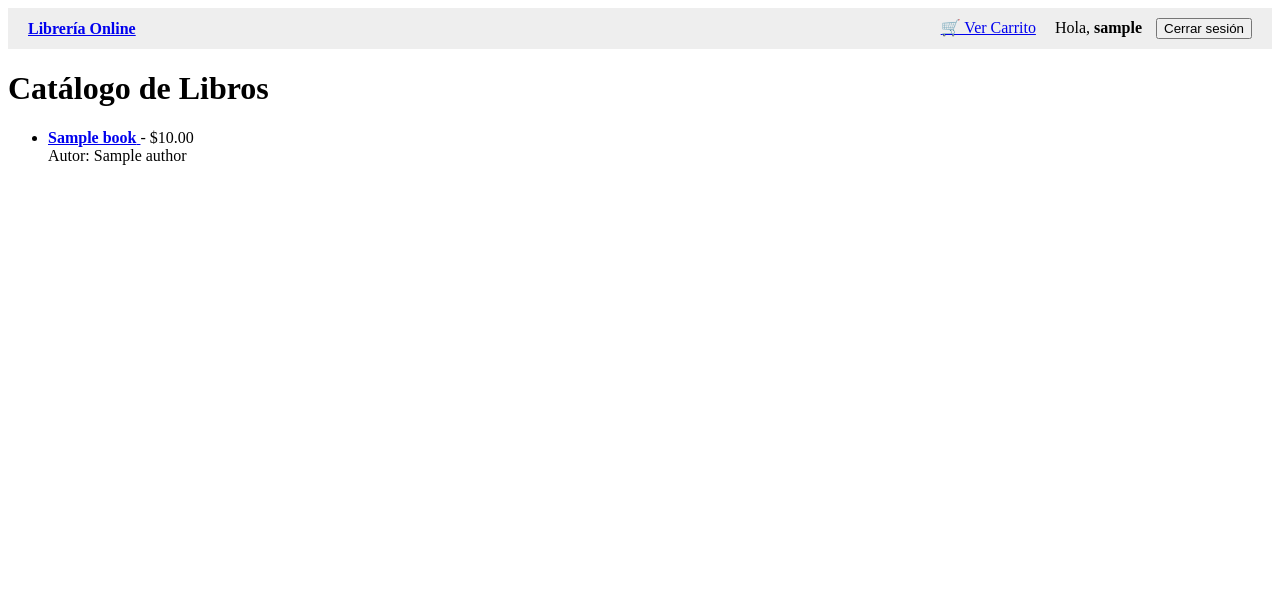
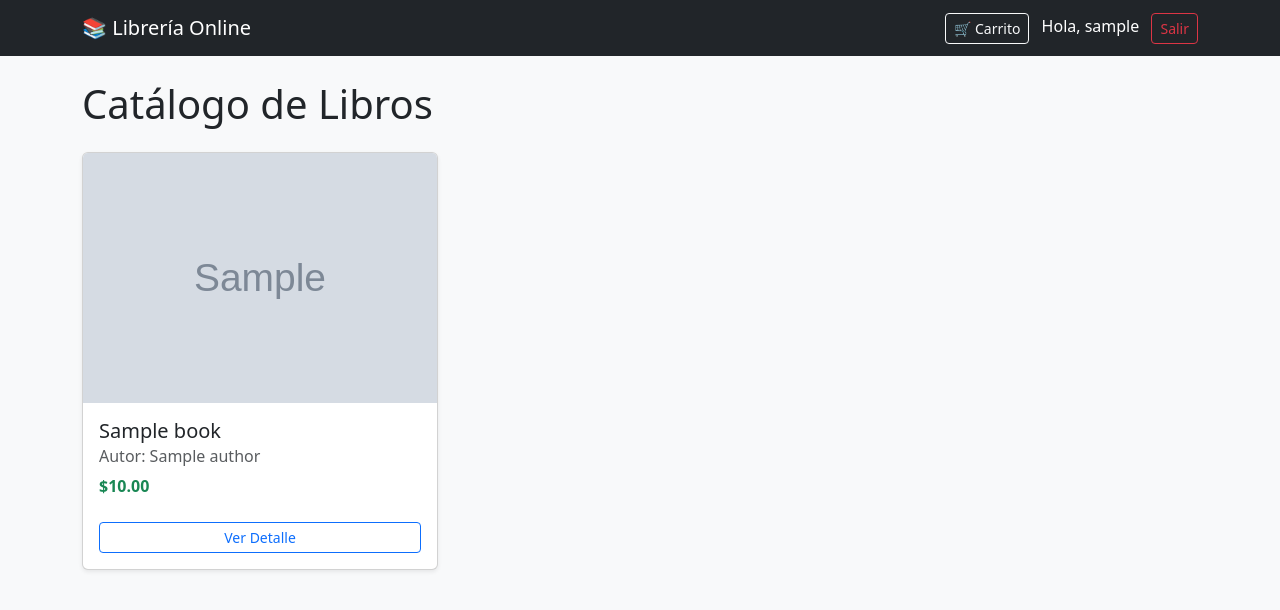
Before and after one commit to Alexis77381/biblioteca, a Django app: page / in a window 1280 px wide. Shown: the top 610 px of the page. Run offline with Django 5.2, Linux system fonts and the light colour scheme; a user stored in the database is signed in; tables that the repository leaves empty hold one stand-in row (values such as "Sample post"); grey boxes marked "Sample" are stand-in pictures.

Commit message:
feat: agregar soporte para imagenes de portada y disenio moderno con Bootstrap

```diff
--- a/bookstore_project/settings.py
+++ b/bookstore_project/settings.py
@@ -129,3 +129,7 @@ DEFAULT_AUTO_FIELD = 'django.db.models.BigAutoField'
 LOGIN_REDIRECT_URL = '/'
 # Redirección después de cerrar sesión
 LOGOUT_REDIRECT_URL = '/'
+
+# Configuración de Archivos Media (Imágenes de portada)
+MEDIA_URL = '/media/'
+MEDIA_ROOT = BASE_DIR / 'media'
--- a/bookstore_project/urls.py
+++ b/bookstore_project/urls.py
@@ -17,11 +17,17 @@ Including another URLconf
 # bookstore_project/urls.py
 from django.contrib import admin
 from django.urls import path, include
+from django.conf import settings
+from django.conf.urls.static import static
 
 urlpatterns = [
     path('admin/', admin.site.urls),
     path('accounts/', include('accounts.urls')),
     path('cart/', include('cart.urls')),
-    path('orders/', include('orders.urls')),  # <--- Agrega esto
+    path('orders/', include('orders.urls')),
     path('', include('catalog.urls')),
 ]
+
+# Esto permite que las imágenes se sirvan correctamente en modo desarrollo
+if settings.DEBUG:
+    urlpatterns += static(settings.MEDIA_URL, document_root=settings.MEDIA_ROOT)
--- a/catalog/models.py
+++ b/catalog/models.py
@@ -1,11 +1,12 @@
 from django.db import models
 
 class Author(models.Model):
-    name = models.CharField(max_length=200)
-    biography = models.TextField(blank=True)
+    name = models.CharField(max_length=100)
+    biography = models.TextField(blank=True, null=True)
 
     def __str__(self):
         return self.name
+
 
 class Book(models.Model):
     title = models.CharField(max_length=255)
@@ -13,7 +14,10 @@ class Book(models.Model):
     description = models.TextField()
     price = models.DecimalField(max_digits=6, decimal_places=2)
     stock = models.PositiveIntegerField(default=0)
+
+    # Campo para la imagen de portada
     cover_image = models.ImageField(upload_to='book_covers/', blank=True, null=True)
+
     created_at = models.DateTimeField(auto_now_add=True)
 
     def __str__(self):
--- a/catalog/templates/catalog/book_list.html
+++ b/catalog/templates/catalog/book_list.html
@@ -2,48 +2,72 @@
 <html lang="es">
 <head>
     <meta charset="UTF-8">
+    <meta name="viewport" content="width=device-width, initial-scale=1.0">
     <title>Catálogo de Libros - Librería Online</title>
+    <!-- Bootstrap 5 CDN -->
+    <link href="https://cdn.jsdelivr.net/npm/bootstrap@5.3.0/dist/css/bootstrap.min.css" rel="stylesheet">
+    <style>
+        .book-img {
+            height: 250px;
+            object-fit: cover;
+        }
+    </style>
 </head>
-<body>
+<body class="bg-light">
 
-    <!-- BARRA SUPERIOR DE USUARIO Y CARRITO (Paso 5) -->
-    <div style="display: flex; justify-content: space-between; align-items: center; background-color: #eee; padding: 10px 20px; margin-bottom: 20px;">
+    <!-- Barra de Navegación -->
+    <nav class="navbar navbar-expand-lg navbar-dark bg-dark mb-4">
+        <div class="container">
+            <a class="navbar-brand" href="{% url 'book_list' %}">📚 Librería Online</a>
             <div>
-            <a href="{% url 'book_list' %}"><strong>Librería Online</strong></a>
-        </div>
-        <div>
-            <!-- Enlace al Carrito -->
-            <a href="{% url 'cart:cart_detail' %}" style="margin-right: 15px;">🛒 Ver Carrito</a>
-
-            <!-- Autenticación: Login / Logout -->
+                <a href="{% url 'cart:cart_detail' %}" class="btn btn-outline-light btn-sm me-2">🛒 Carrito</a>
                 {% if user.is_authenticated %}
-                <span>Hola, <strong>{{ user.username }}</strong></span>
-                <form action="{% url 'accounts:logout' %}" method="post" style="display: inline; margin-left: 10px;">
+                    <span class="text-white me-2">Hola, {{ user.username }}</span>
+                    <form action="{% url 'accounts:logout' %}" method="post" class="d-inline">
                         {% csrf_token %}
-                    <button type="submit">Cerrar sesión</button>
+                        <button type="submit" class="btn btn-outline-danger btn-sm">Salir</button>
                     </form>
                 {% else %}
-                <a href="{% url 'accounts:login' %}">Iniciar Sesión</a>
+                    <a href="{% url 'accounts:login' %}" class="btn btn-primary btn-sm">Iniciar Sesión</a>
                 {% endif %}
             </div>
         </div>
+    </nav>
 
-    <!-- CONTENIDO PRINCIPAL DEL CATÁLOGO -->
-    <h1>Catálogo de Libros</h1>
+    <!-- Contenido Principal -->
+    <div class="container">
+        <h1 class="mb-4">Catálogo de Libros</h1>
 
-    <ul>
+        <div class="row">
             {% for book in books %}
-            <li>
-                <a href="{% url 'book_detail' book.pk %}">
-                    <strong>{{ book.title }}</strong>
-                </a> - ${{ book.price }}
-                <br>
-                <span>Autor: {{ book.author.name }}</span>
-            </li>
+                <div class="col-md-4 mb-4">
+                    <div class="card h-100 shadow-sm">
+                        {% if book.cover_image %}
+                            <img src="{{ book.cover_image.url }}" class="card-img-top book-img" alt="{{ book.title }}">
+                        {% else %}
+                            <div class="bg-secondary text-white d-flex align-items-center justify-content-center book-img">
+                                <span>Sin Portada</span>
+                            </div>
+                        {% endif %}
+                        <div class="card-body d-flex flex-column">
+                            <h5 class="card-title">
+                                <a href="{% url 'book_detail' book.pk %}" class="text-decoration-none text-dark">
+                                    {{ book.title }}
+                                </a>
+                            </h5>
+                            <h6 class="card-subtitle mb-2 text-muted">Autor: {{ book.author.name }}</h6>
+                            <p class="card-text text-success fw-bold mt-auto">${{ book.price }}</p>
+                            <a href="{% url 'book_detail' book.pk %}" class="btn btn-outline-primary btn-sm mt-2">Ver Detalle</a>
+                        </div>
+                    </div>
+                </div>
             {% empty %}
-            <p>No hay libros disponibles por el momento.</p>
+                <div class="col-12">
+                    <p class="text-muted">No hay libros disponibles por el momento.</p>
+                </div>
             {% endfor %}
-    </ul>
+        </div>
+    </div>
 
 </body>
 </html>
```
Also changed, not shown: catalog/templates/catalog/book_detail.html (+36 -9 lines), catalog/migrations/0002_alter_author_biography_alter_author_name.py (added). Lines whose indentation alone changed are shown as unchanged.
